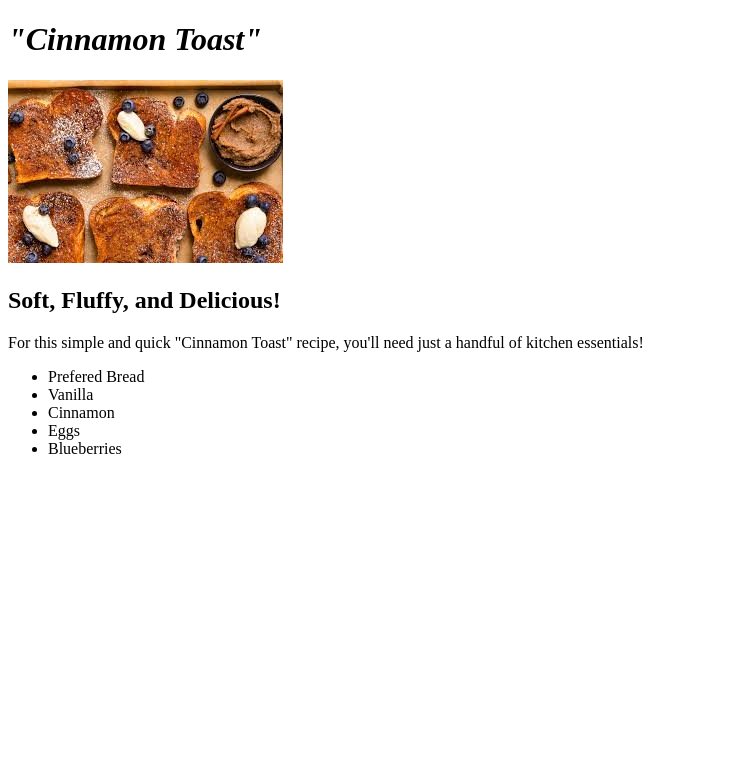
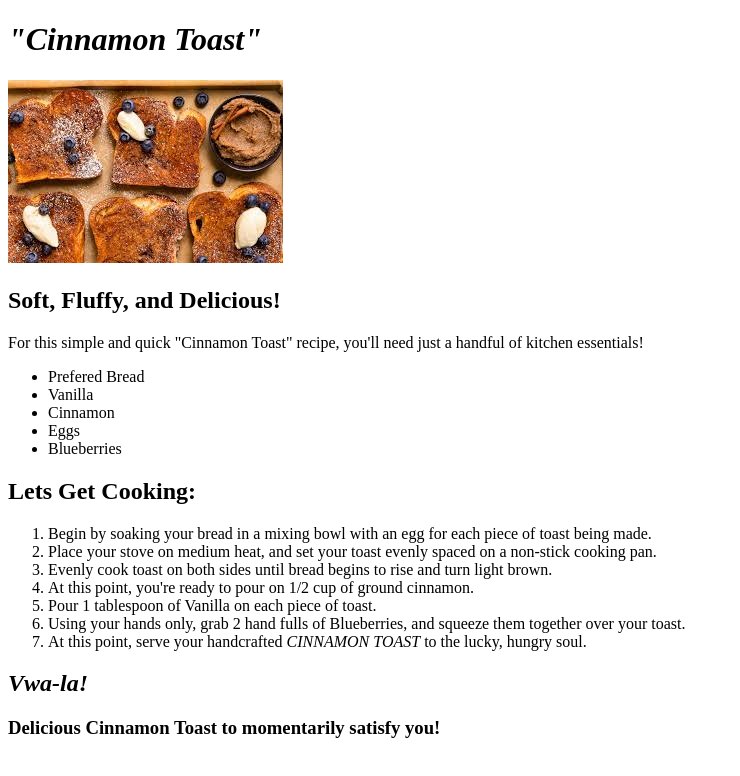
Before and after one commit to NayrF/odin-recipes, a plain HTML site: page recipes/cinatoast.html in a window 1280 px wide. Shown: the whole page, without its empty margins (0-740 px from the left). Drawn offline with Linux system fonts and the light colour scheme.

Commit message:
Create ol for cooking steps and create #28,29

```diff
--- a/recipes/cinatoast.html
+++ b/recipes/cinatoast.html
@@ -17,5 +17,15 @@
         <li>Eggs</li>
         <li>Blueberries</li>
     </ul></p>
+    <h2>Lets Get Cooking:</h2>
+    <ol><li>Begin by soaking your bread in a mixing bowl with an egg for each piece of toast being made.</li>
+        <li>Place your stove on medium heat, and set your toast evenly spaced on a non-stick cooking pan.</li>
+        <li>Evenly cook toast on both sides until bread begins to rise and turn light brown.</li>
+        <li>At this point, you're ready to pour on 1/2 cup of ground cinnamon.</li>
+        <li>Pour 1 tablespoon of Vanilla on each piece of toast.</li>
+        <li>Using your hands only, grab 2 hand fulls of Blueberries, and squeeze them together over your toast.</li>
+        <li>At this point, serve your handcrafted <em>CINNAMON TOAST</em> to the lucky, hungry soul.</li></ol>
+    <h2><em>Vwa-la!</em></h2>
+    <p><h3>Delicious Cinnamon Toast to momentarily satisfy you!</h2></p>
 </body>
 </html>
```
